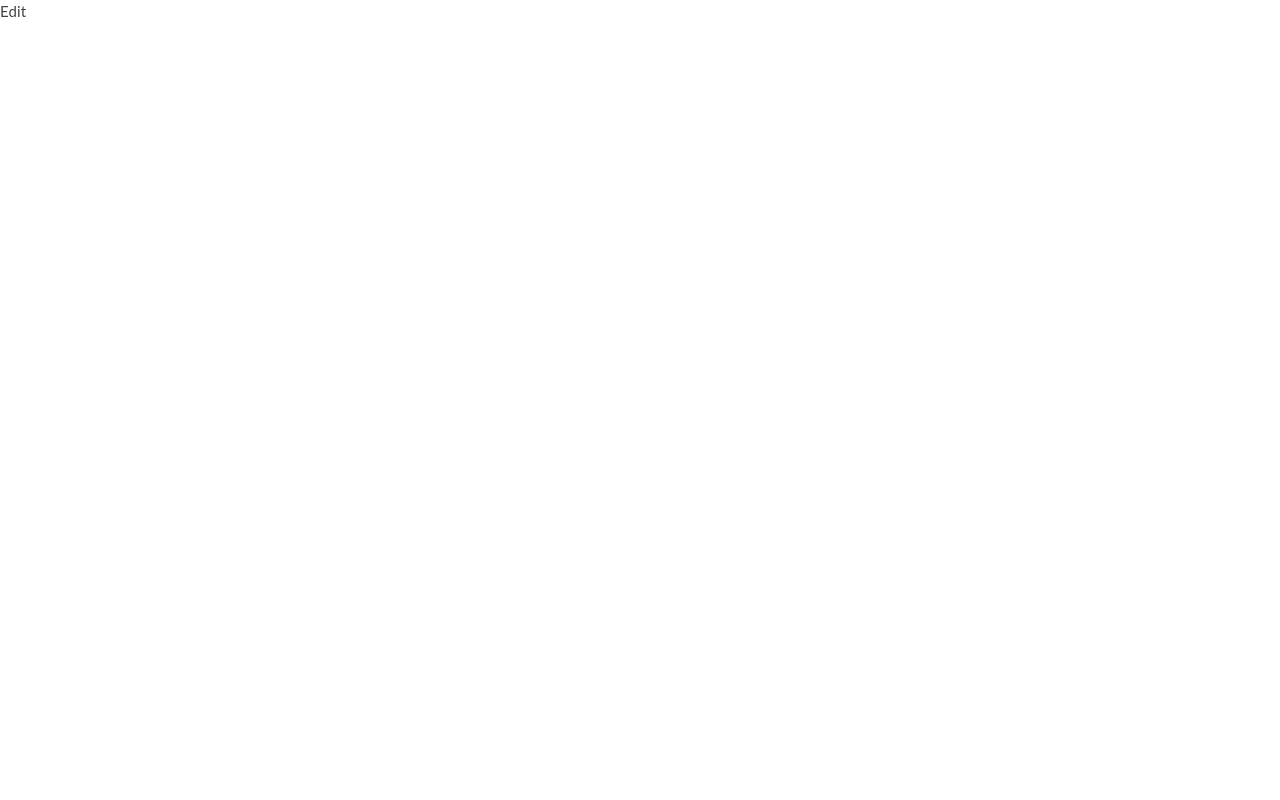
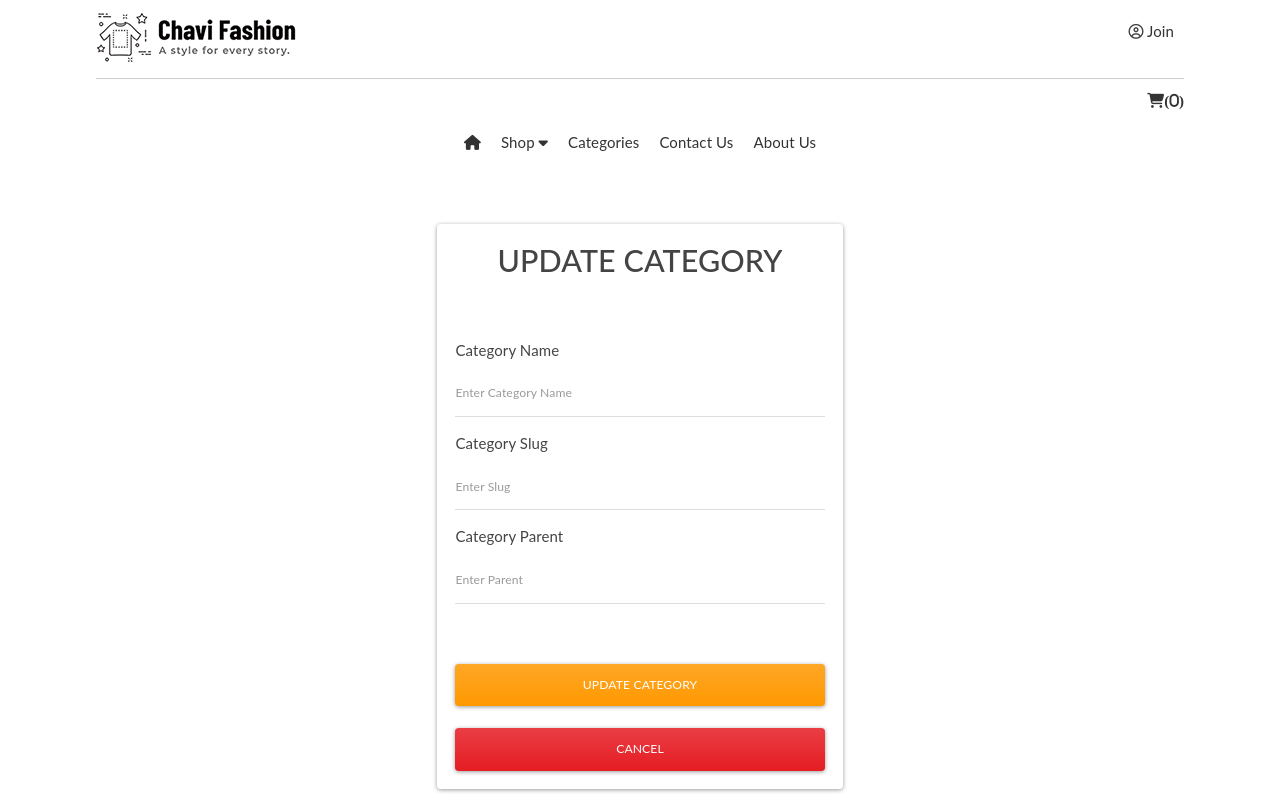
Before and after one commit to AkilaMihiranga123/CHAVI-Fashion, a React (Create React App) app in the folder client/: page /edit-category/1 in a window 1280 px wide. Built offline with nearby package versions, Linux system fonts and the light colour scheme; no server answers.

Commit message:
Edit Category Done!

```diff
--- a/client/src/containers/AdminDashboard/ManageCategory/CategoryList.js
+++ b/client/src/containers/AdminDashboard/ManageCategory/CategoryList.js
@@ -73,8 +73,8 @@ export default class CategoryList extends Component{
                                                 <th scope="col">Category Name</th>
                                                 <th scope="col">Category Slug</th>
                                                 <th scope="col">Category Parent</th>
-                                                <th scope="col">Category Update</th>
-                                                <th scope="col">Category Remove</th>
+                                                <th scope="col">Update Category</th>
+                                                <th scope="col">Remove Category</th>
                                             </tr>
                                             </thead>
                                             <tbody>
--- a/client/src/containers/AdminDashboard/ManageCategory/EditCategory.js
+++ b/client/src/containers/AdminDashboard/ManageCategory/EditCategory.js
@@ -2,14 +2,108 @@ import React, {Component} from 'react';
 import axios from 'axios';
 import Header from '../../../components/Header/Header';
 
-export default class EditAdmin extends Component {
+export default class EditCategory extends Component {
 
+    constructor(props) {
+        super(props);
 
-    render(){
-        return(
+        this.onChangeName = this.onChangeName.bind(this);
+        this.onChangeSlug = this.onChangeSlug.bind(this);
+        this.onChangeParent = this.onChangeParent.bind(this);
+        this.onSubmit = this.onSubmit.bind(this);
+
+        this.state = {
+            category_name: '',
+            category_slug: '',
+            category_parent: ''
+        }
+    }
+
+    componentDidMount() {
+        axios.get('http://localhost:5000/category/'+this.props.match.params.id)
+            .then(response => {
+                console.log(response);
+                this.setState({
+                    category_name: response.data.data.category_name,
+                    category_slug: response.data.data.category_slug,
+                    category_parent: response.data.data.category_parent
+                })
+            })
+            .catch(function (error) {
+                console.log(error);
+            })
+
+    }
+
+    onChangeName(e) {
+        this.setState({
+            category_name: e.target.value
+        });
+    }
+
+    onChangeSlug(e) {
+        this.setState({
+            category_slug: e.target.value
+        });
+    }
+
+    onChangeParent(e) {
+        this.setState({
+            category_parent: e.target.value
+        });
+    }
+
+    onSubmit(e) {
+        e.preventDefault();
+
+        const category= {
+            category_name: this.state.category_name,
+            category_slug: this.state.category_slug,
+            category_parent: this.state.category_parent
+        }
+
+        axios.post('http://localhost:5000/category/update/'+this.props.match.params.id, category)
+            .then(res => console.log(res.data));
+
+        window.location = '/category-list';
+    }
+
+    render() {
+        return (
             <div>
-                Edit
+                <Header/>
+                <div className="row mt-5">
+                    <div className="col-md-4 m-auto">
+                        <div className="card card-body">
+                            <h1 className="text-center mb-3">UPDATE CATEGORY</h1>
+                            <br/><br/>
+
+                            <form onSubmit={this.onSubmit} autoComplete="off">
+                                <div className="form-group">
+                                    <label>Category Name</label>
+                                    <input
+                                        type="text" name="category_name" value={this.state.category_name} onChange={this.onChangeName}
+                                        className="form-control" placeholder="Enter Category Name"/>
+                                </div>
+                                <div className="form-group">
+                                <label>Category Slug</label>
+                                    <input type="text" name="category_slug" value={this.state.category_slug} onChange={this.onChangeSlug}
+                                        className="form-control" placeholder="Enter Slug"/>
+                                </div>
+                                <div className="form-group">
+                                <label>Category Parent</label>
+                                    <input type="text" name="category_parent" value={this.state.category_parent} onChange={this.onChangeParent}
+                                        className="form-control" placeholder="Enter Parent"/>
+                                </div>
+                                <br/><br/>
+
+                                <button type="submit" className="btn btn-warning btn-block">Update Category</button><br/>
+                                <a href="/category-list" className="btn btn-danger btn-block">Cancel</a>
+                            </form>
+                        </div>
+                    </div>
+                </div>
             </div>
-        )
+        );
     }
 }
--- a/client/src/containers/App.js
+++ b/client/src/containers/App.js
@@ -45,6 +45,7 @@ function App() {
                         <Route path="/store-managers-list" component={StoreManagerList} />
                         <Route path="/add-store-manager" component={AddStoreManager} />
                         <Route path="/edit-store-manager/:id" component={EditStoreManager} />
+                        <Route path="/edit-category/:id" component={EditCategory} />
                         <Route path="/add-category" component={AddCategory} />
                         <Route path="/category-list" component={CategoryList} />
                         <Route path="/edit-category/:id" component={EditCategory} />
```
Also changed, not shown: 1 other file (tests, documents, lock files or other folders).
